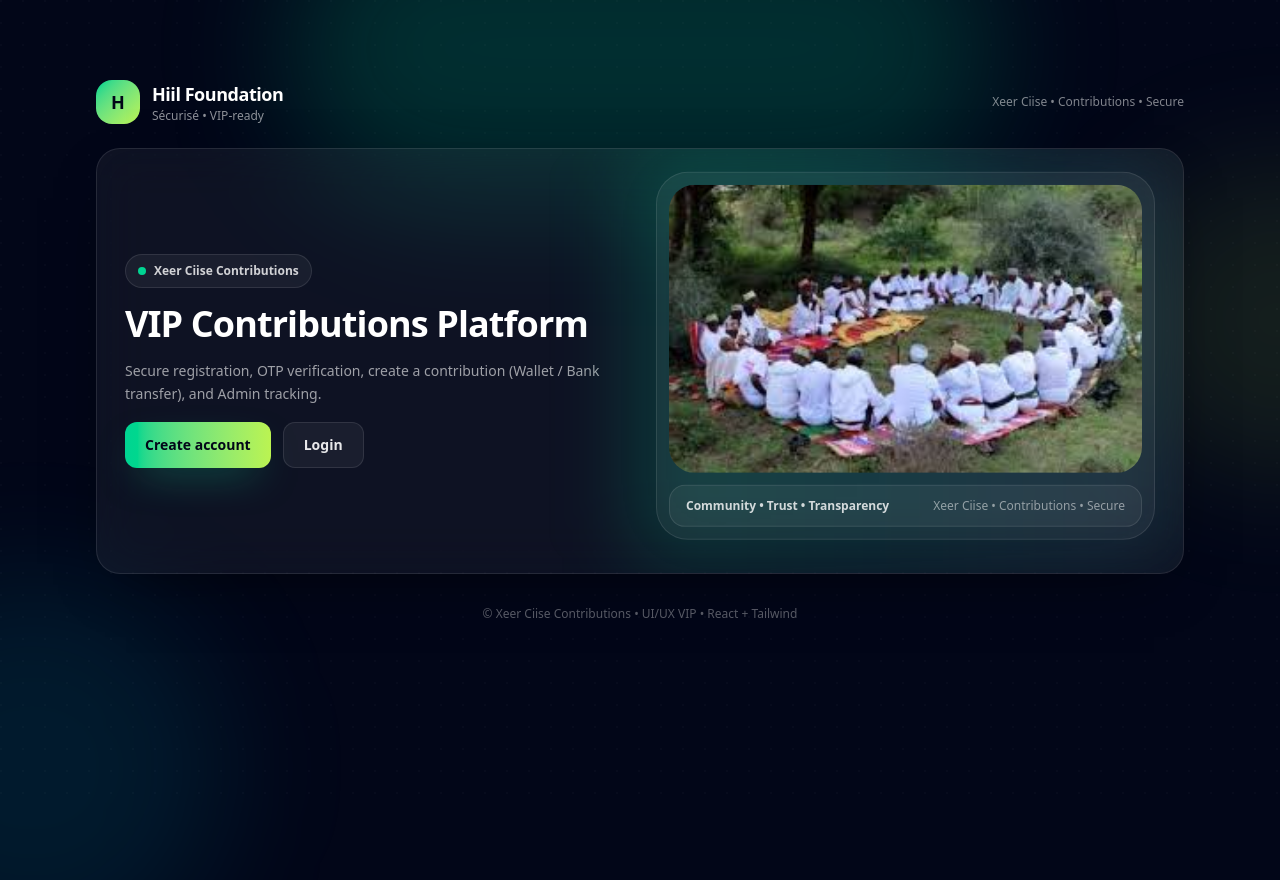
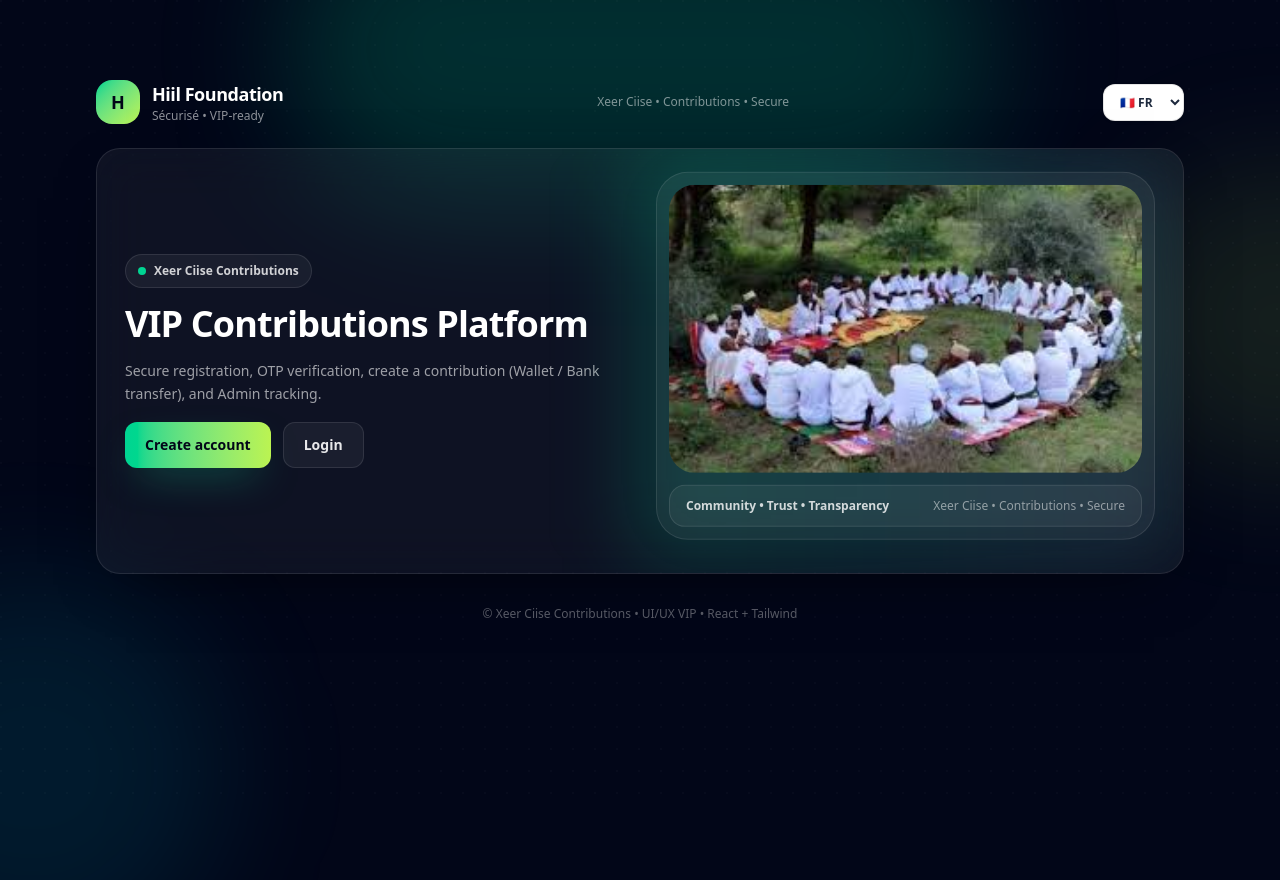
Before and after one commit to Abdourahmanmed/cotisation_demo, a React (Vite) app: page / in a window 1280 px wide. Built offline with nearby package versions, Linux system fonts and the light colour scheme.

Commit message:
j'ai re-activer le traduction sur home page pour teste sur le redeboyement sur vercel fonction .

```diff
--- a/src/pages/Home.jsx
+++ b/src/pages/Home.jsx
@@ -40,7 +40,7 @@ export default function Home() {
           <div className="hidden text-xs text-white/50 md:block">
             {t("demo")}
           </div>
-          {/* <LanguageSwitcher /> */}
+          <LanguageSwitcher />
         </div>
 
         {/* HERO */}
```
